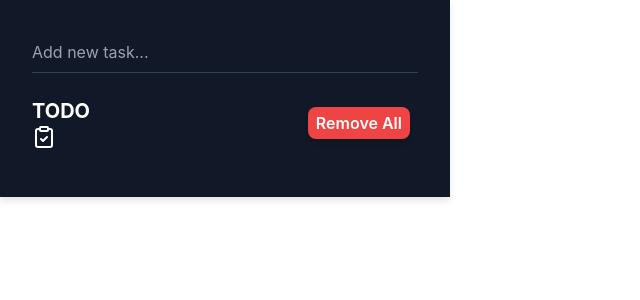
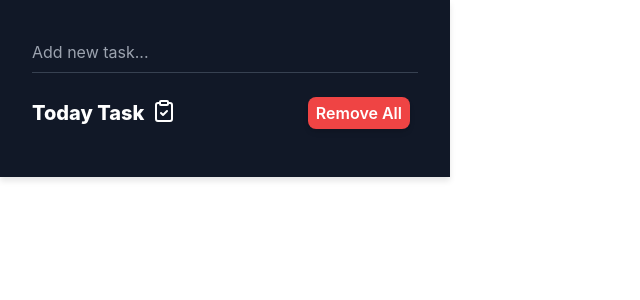
Before and after one commit to Moee5055/TodoList_Chrome_Extension, a React (Vite) app: page / in a window 1280 px wide. Shown: the top 300 px of the page, without its empty margins (0-640 px from the left). Built offline with nearby package versions, Linux system fonts and the light colour scheme.

Commit message:
height adjusted in content.css: styling on heading

```diff
--- a/content.css
+++ b/content.css
@@ -30,13 +30,16 @@
   bottom: 80px;
   right: 20px;
   width: 450px;
+  height: auto;
+  min-height: 200px;
+  max-height: calc(100vh - 100px);
   border: none;
   border-radius: 8px;
   box-shadow: 0 4px 6px rgba(0, 0, 0, 0.1);
   display: none;
   z-index: 10001;
   background-color: #ffffff;
-  overflow: hidden;
+  overflow-y: auto;
   transition: opacity 0.2s ease;
   opacity: 0;
 }
--- a/src/App.tsx
+++ b/src/App.tsx
@@ -74,7 +74,7 @@ useEffect(() => {
       <div>
         <TodoInput onAdd={addTodo} />
         <div className='flex justify-between items-center pr-2 mb-4'>
-          <h2 className="text-xl font-bold">TODO <ClipboardCheck /></h2>
+          <h2 className="text-xl flex font-extrabold gap-2">Today Task <ClipboardCheck /></h2>
           <button
             className="px-2 py-1 bg-red-500 text-white font-semibold rounded-lg shadow-md hover:bg-red-600 focus:outline-none focus:ring-2 focus:ring-red-400 focus:ring-offset-2 transition duration-300" onClick={() => {
               setTodos([])
```
